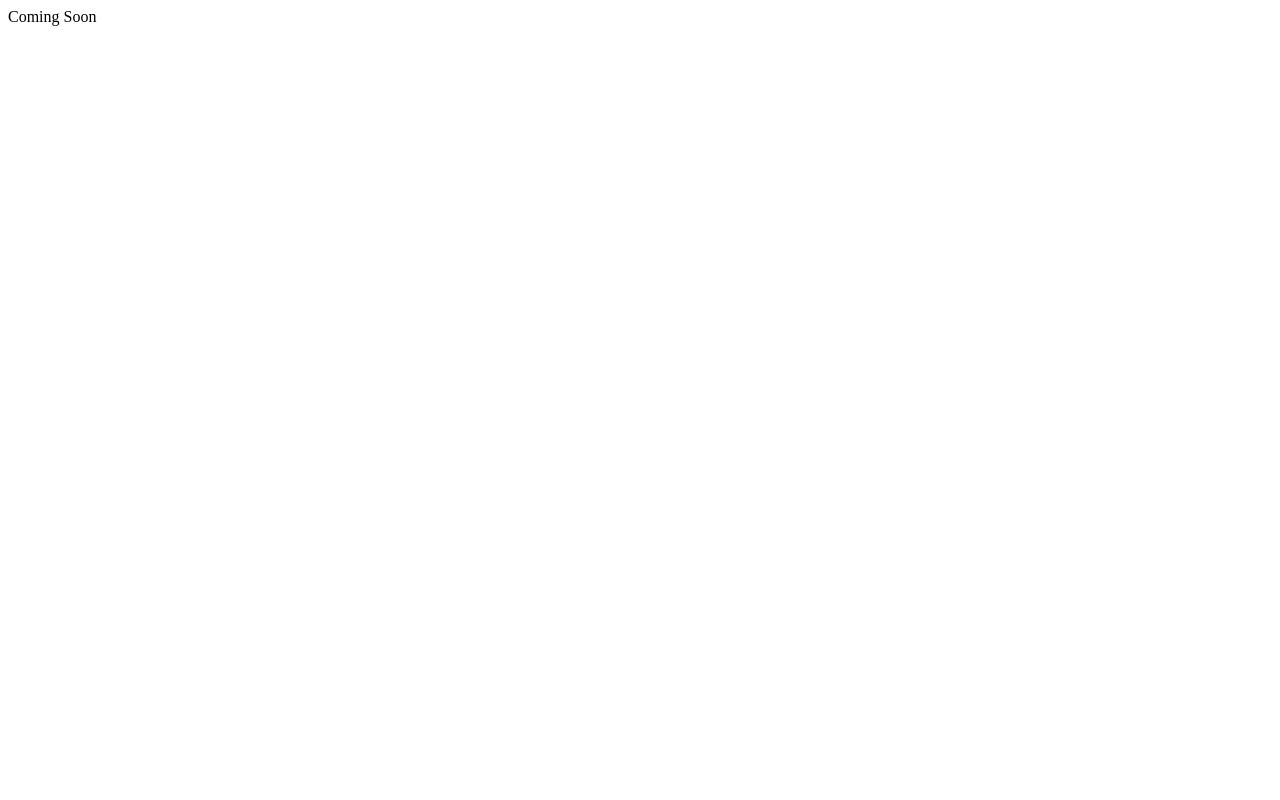
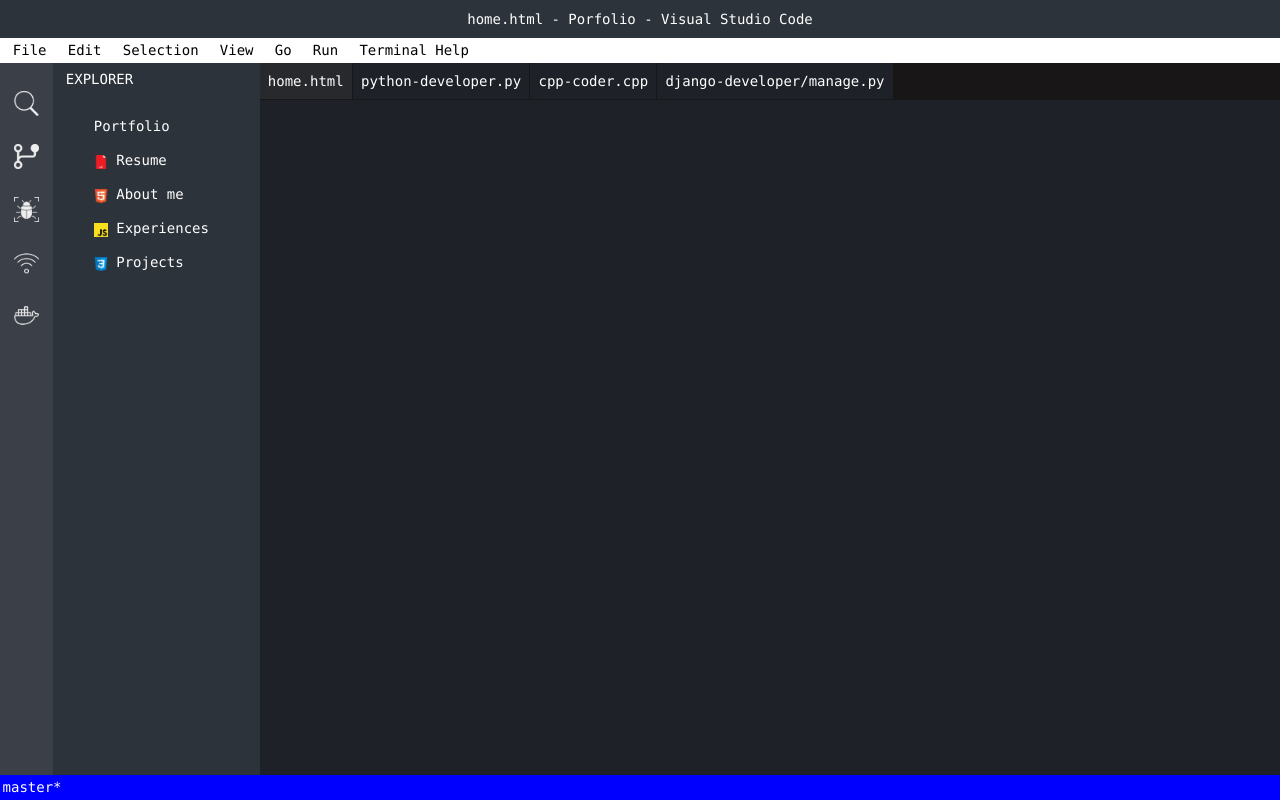
Before and after one commit to BadduCoder/Portfolio, a plain HTML site: page index.html in a window 1280 px wide. Drawn offline with nearby package versions, Linux system fonts and the light colour scheme.

Commit message:
Base structure of vscode developed

```diff
--- /dev/null
+++ b/data/experiences.js
@@ -0,0 +1,11 @@
+const experience_data = [
+    {
+        "organisation-name":"FamPay",
+        "role":"Backend Intern",
+        "description" : [
+            "First Point",
+            "Second Point",
+            "Third Point"
+        ]
+    }
+]
--- a/index.html
+++ b/index.html
@@ -1,5 +1,90 @@
 <html>
+    <head>
+        <title>Welcome to my Portfolio</title>
+        <link rel="stylesheet" href="./styles/style.css"/>
+        <link rel="icon" href="assets/icon.png"/>
+        <link rel="stylesheet" href="https://maxcdn.bootstrapcdn.com/bootstrap/3.4.1/css/bootstrap.min.css">
+    </head>
 <body>
-Coming Soon
+    <div class="webpage-wrapper">
+        <div class="header">
+            <span id="window-file">home.html</span> - Porfolio - Visual Studio Code
+        </div>
+        <div class="menu-bar">
+            <span class="menu-bar-item">File</span>
+            <span class="menu-bar-item">Edit</span>
+            <span class="menu-bar-item">Selection</span>
+            <span class="menu-bar-item">View</span>
+            <span class="menu-bar-item">Go</span>
+            <span class="menu-bar-item">Run</span>
+            <span class="menu-bar-item">Terminal</span>
+            <span class="menu-b =>ar-item">Help</span>
+        </div>
+
+        <div class="homepage-wrapper">
+            <div class="sidebar-icon-wrapper">
+                <span class="sidebar-icon"><img src="/assets/search.png" height="25px"></span>
+                <span class="sidebar-icon"><img src="/assets/git.png" height="25px"></span>
+                <span class="sidebar-icon"><img src="/assets/debug.png" height="25px"></span>
+                <span class="sidebar-icon"><img src="/assets/remote.png" height="25px"></span>
+                <span class="sidebar-icon"><img src="/assets/docker.png" height="25px"></span>
+            </div>
+            <div class="sidebar">
+                <div class="sidebar-header">
+                    EXPLORER
+                </div>
+                <br>
+                <div class="sidebar-menu-wrapper">
+                    <span class="sidebar-menu-item">
+                        Portfolio
+                    </span>
+                    <span id="resume" class="sidebar-menu-item">
+                        <a onclick="alertuser('resume', experience_data)" class="sidebar-button">
+                            <img src="assets/pdf.png" width=14 />
+                            Resume
+                        </a>
+                    </span>
+                    <span id="about" class="sidebar-menu-item">
+                        <a onclick="alertuser('about', experience_data)" class="sidebar-button">
+                            <img src="assets/html.png" width=14 />
+                            About me
+                        </a>
+                    </span>
+                    <span id="experience" class="sidebar-menu-item">
+                        <a onclick="alertuser('experience', experience_data)" class="sidebar-button">
+                            <img src="assets/js.png" width=14 />
+                            Experiences
+                        </a>
+                    </span>
+                    <span id="project" class="sidebar-menu-item">
+                        <a onclick="alertuser('project', experience_data)" class="sidebar-button">
+                            <img src="assets/css.png" width=14 />
+                            Projects
+                        </a>
+                    </span>
+
+                </div>
+            </div>
+            <div class="main-section">
+                <div class="tab-section">
+                    <span id="tab-file" class="active-tab">home.html</span>
+                    <span class="tab">python-developer.py</span>
+                    <span class="tab">cpp-coder.cpp</span>
+                    <span class="tab">django-developer/manage.py</span>
+                </div>
+                <div class="code-section">
+
+                </div>
+            </div>
+        </div>
+
+        <div class="footer">
+            <div class="footer-content">
+                master*
+            </div>
+        </div>
+    </div>
+    <script type="text/javascript" src="scripts/script.js" ></script>
+    <script type="text/javascript" src="data/experiences.js"></script>
 </body>
 </html>
--- /dev/null
+++ b/scripts/script.js
@@ -0,0 +1,19 @@
+function switchPage(page_id)
+{
+    document.getElementById("resume").classList.remove("active-sidebar-menu-item");
+    document.getElementById("about").classList.remove("active-sidebar-menu-item");
+    document.getElementById("experience").classList.remove("active-sidebar-menu-item");
+    document.getElementById("project").classList.remove("active-sidebar-menu-item");
+
+    document.getElementById(page_id).classList.add("active-sidebar-menu-item")
+
+    document.getElementById("window-file").innerHTML = page_id+".html";
+    document.getElementById("tab-file").innerHTML = page_id+".html";
+}
+
+function alertuser(page_id, experience_data)
+{
+    switchPage(page_id);
+    alert(experience_data);
+    console.log(experience_data);
+}
--- /dev/null
+++ b/styles/style.css
@@ -0,0 +1,145 @@
+body {
+  background-color: #2d333b !important;
+  color: white !important;
+  font-family: monaco, COnsolas, "Lucida Console", monospace !important;
+  font-size: 14px;
+  margin: 0;
+}
+
+.webpage-wrapper {
+  margin: 0;
+}
+
+.homepage-wrapper {
+  display: flex;
+  flex-direction: row;
+  height: 92vh;
+}
+
+.header {
+  text-align: center;
+  margin-top: 0.7%;
+  margin-bottom: 0.7%;
+}
+
+/*Menubar design*/
+
+.menu-bar {
+  background-color: white;
+  color: black;
+  padding-top: 0.2%;
+  padding-bottom: 0.2%;
+}
+
+.menu-bar-item {
+  padding-left: 1%;
+  cursor: not-allowed !important;
+}
+
+.footer {
+  background-color: blue;
+  position: absolute;
+  width: 100%;
+  bottom: 0;
+}
+
+.footer-content {
+  padding: 0.2%;
+}
+
+/*SideBar designs*/
+
+.sidebar {
+  display: flex;
+  flex-direction: column;
+  width: 20%;
+  padding-top: 0.5%;
+  padding-left: 1%;
+}
+
+.sidebar-menu-wrapper {
+  display: flex;
+  flex-direction: column;
+}
+
+.sidebar-menu-item {
+  padding-top: 0.5em;
+  padding-bottom: 0.5em;
+  padding-left: 2em;
+}
+
+.sidebar-menu-item:hover {
+  padding-top: 0.5em;
+  padding-bottom: 0.5em;
+  background-color: #3b3f46;
+}
+
+.active-sidebar-menu-item {
+  padding-top: 0.5em;
+  padding-bottom: 0.5em;
+  background-color: #3b3f46;
+}
+
+.sidebar-icon-wrapper {
+  display: flex;
+  flex-direction: column;
+  background-color: #3b3f48;
+  padding-right: 1em;
+  padding-left: 1em;
+}
+
+.sidebar-icon {
+  margin-top: 2em;
+  cursor: not-allowed !important;
+}
+
+.sidebar-button {
+  text-decoration: none;
+  color: white;
+}
+
+.sidebar-button:hover {
+  text-decoration: none;
+  cursor: pointer;
+  color: white !important;
+}
+
+.sidebar-button:visited {
+  text-decoration: none;
+  color: white !important;
+}
+
+.sidebar-button:active {
+  text-decoration: none;
+  color: white !important;
+}
+
+/* Main Section design*/
+
+.main-section {
+  background-color: #1e2228;
+  width: 100%;
+  margin: 0;
+}
+
+.tab-section {
+  display: flex;
+  background-color: #181616;
+  border: solid #181818;
+  border-width: 0 0 1 0;
+}
+
+.tab {
+  padding: 0.8%;
+  margin-left: 0.1%;
+  background-color: #1e2228;
+}
+
+.tab:hover {
+  cursor: not-allowed !important;
+}
+
+.active-tab {
+  padding: 0.8%;
+  background-color: #27292c;
+}
```
Also changed, not shown: pages/home.html (added, +3 -0 lines), assets/css.png (added), assets/debug.png (added), assets/docker.png (added), assets/git.png (added), assets/html.png (added), assets/icon.png (added), assets/js.png (added), assets/pdf.png (added), assets/remote.png (added), assets/search.png (added), data/projects.js (added), 1 other file.
